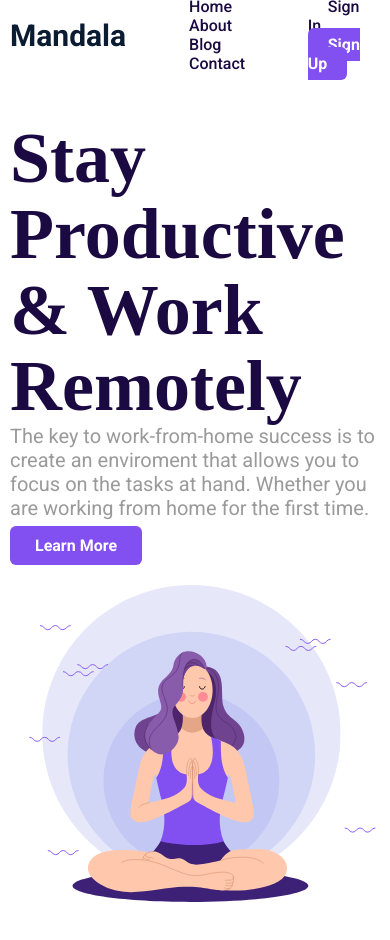
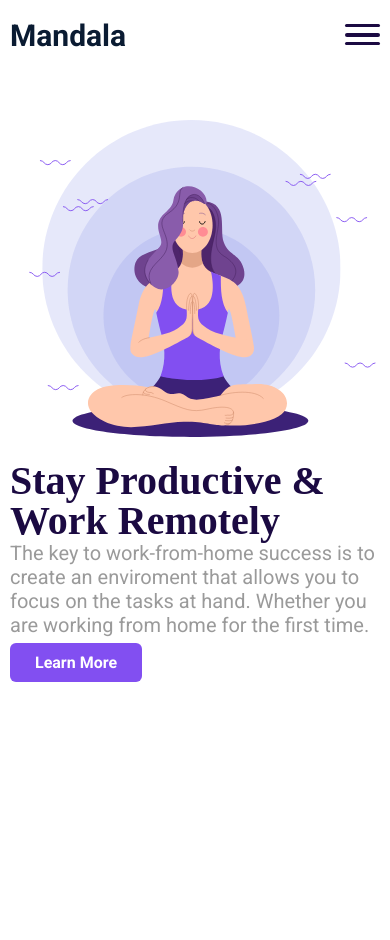
Before and after one commit to DatsOlena/mandala, a plain HTML site: page index.html in a window 390 px wide. After the commit the page ends 844 px from the top, so only its background shows below. Drawn offline with Linux system fonts and the light colour scheme; a web font is replaced by a local one.

Commit message:
feat: make responsible

```diff
--- a/style.css
+++ b/style.css
@@ -47,6 +47,7 @@ body {
     background: #555;
 }
 
+/* page1 */
 .container {
     max-width: var(--container);
     margin: 0 auto;
@@ -137,3 +138,112 @@ body {
 .hero-img {
     width: 100%;
 }
+
+/* media query */
+
+@media (max-width: 939px) {
+    .section_heading {
+        font-size: 6rem;
+        line-height: 6rem;
+    }
+}
+
+@media (max-width: 768px) {
+    .section_heading {
+        font-size: 4rem;
+        line-height: 4rem;
+    }
+
+    .navigation {
+        justify-content: space-between;
+    }
+
+    .mobile_menu_icon {
+        width: 3.5rem;
+        height: 3rem;
+        display: flex;
+        align-items: center;
+        cursor: pointer;
+    }
+
+    .mobile_menu_toggle {
+        background: var(--text-dark);
+        width: 100%;
+        height: 0.35rem;
+        position: relative;
+        border-radius: 0.35rem;
+        transition: all 0.5s ease-in-out;
+    }
+
+    .mobile_menu_toggle::before,
+    .mobile_menu_toggle::after {
+        content: '';
+        position: absolute;
+        left: 0;
+        width: 100%;
+        height: 0.3rem;
+        border-radius: inherit;
+        background: var(--text-dark);
+        transition: all 0.5s ease-in-out;
+    }
+
+    .mobile_menu_toggle:active {
+        background: transparent;
+    }
+
+    .mobile_menu_toggle::before {
+        transform: translateY(-0.9rem);
+    }
+
+    .mobile_menu_toggle:active::before {
+        transform: rotate(45deg);
+    }
+
+    .mobile_menu_toggle::after {
+        transform: translateY(0.9rem);
+    }
+
+    .mobile_menu_toggle:active::after {
+        transform: rotate(-45deg);
+    }
+
+    .nav_menu {
+        position: absolute;
+        top: var(--nav-height);
+        left: 0;
+        width: 100%;
+        background: var(--white);
+        padding: 2rem 0 4rem 0;
+        flex-direction: column;
+        visibility: hidden;
+        pointer-events: none;
+        clip-path: circle(0% at 100% 0);
+        transition: all 0.5s ease-in-out;
+    }
+
+    .nav_list {
+        display: block;
+        text-align: center;
+        margin: 1.5rem 0;
+
+    }
+
+    .nav_menu:active {
+        display: flex;
+        background: var(--white);
+        visibility: visible;
+        pointer-events: auto;
+        clip-path: circle(100% at 50% 0);
+        transition: all 0.5s ease-in-out;
+    }
+}
+
+@media (max-width:577px) {
+    .hero-image {
+        grid-row: 1;
+    }
+
+    .hero_content {
+        grid-row: 2;
+    }
+}
```
Also changed, not shown: index.html (+2 -1 lines).
